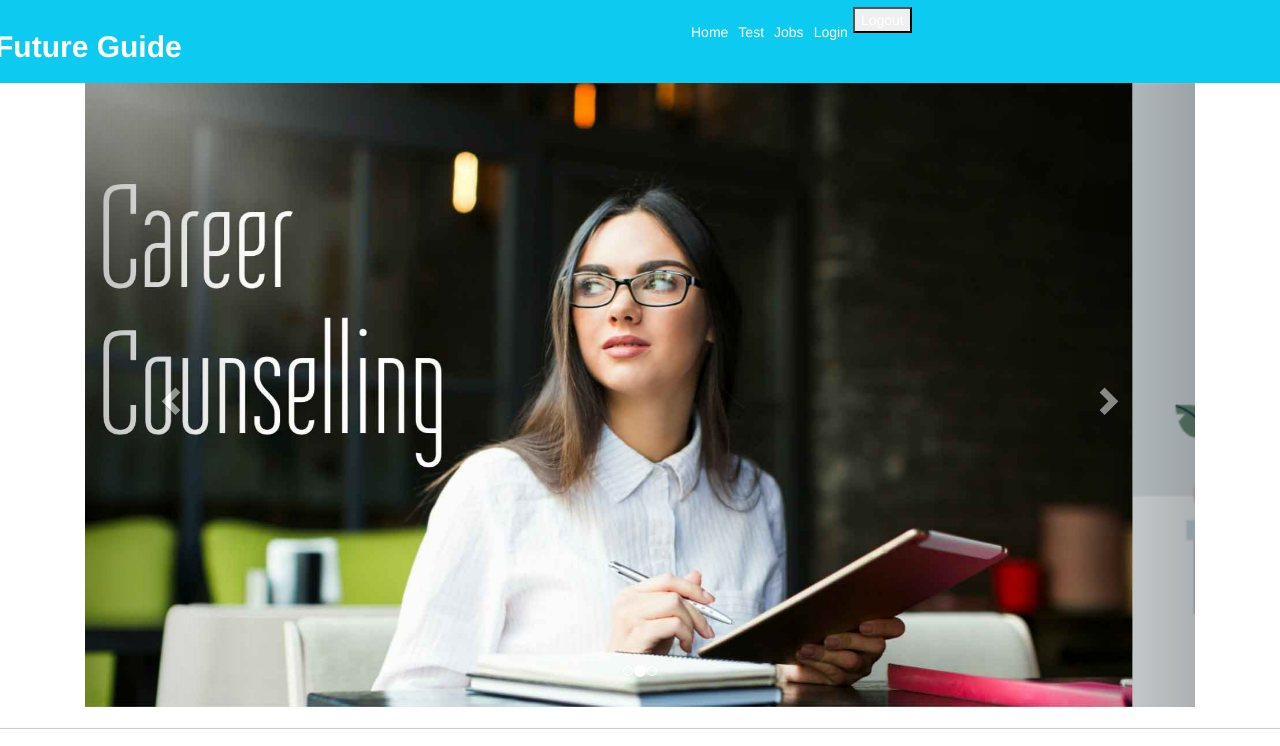
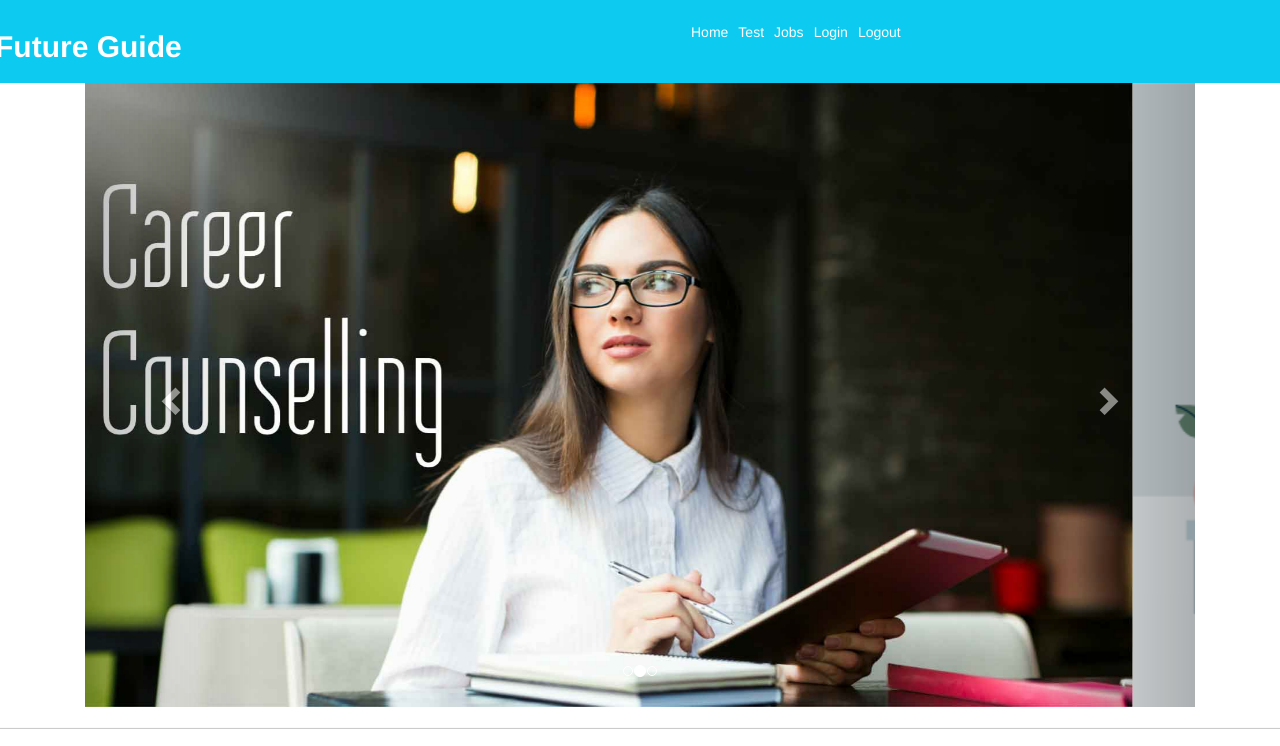
Before and after one commit to fguide3/fguide.github.io, a plain HTML site: page counsellors.html in a window 1280 px wide. Shown: the top 746 px of the page. Drawn offline with nearby package versions, Linux system fonts and the light colour scheme.

Commit message:
Update councellors.css

```diff
--- a/councellors.css
+++ b/councellors.css
@@ -0,0 +1,9 @@
+.center{
+    font-family: Impact, Haettenschweiler, 'Arial Narrow Bold', sans-serif;
+}
+.logout{
+background-color: #0dcaf0;
+  color: white;
+  padding: 15px 5px;
+  border: none;
+}
```
